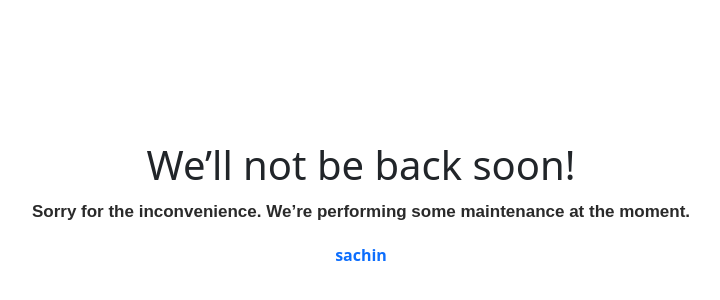
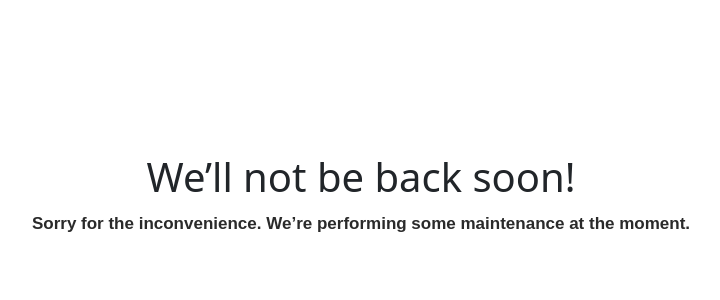
Before and after one commit to flashnoob/triangle-web, a website built with Parcel: page index.html in a window 1280 px wide. Shown: the part 242-542 px from the top of the page, without its empty margins (279-999 px from the left). Built offline with nearby package versions, Linux system fonts and the light colour scheme.

Commit message:
Update index.html

```diff
--- a/index.html
+++ b/index.html
@@ -81,7 +81,7 @@ https://templatemo.com/tm-562-space-dynamic
     <h1>We&rsquo;ll not be back soon!</h1>
     <div>
         <p>Sorry for the inconvenience. We&rsquo;re performing some maintenance at the moment.</p>
-         <a href="https://www.sachinkotian.com">sachin</a>
+         <a href="https://www.sachinkotian.com"></a>
     </div>
 </article>
 </html>
```
